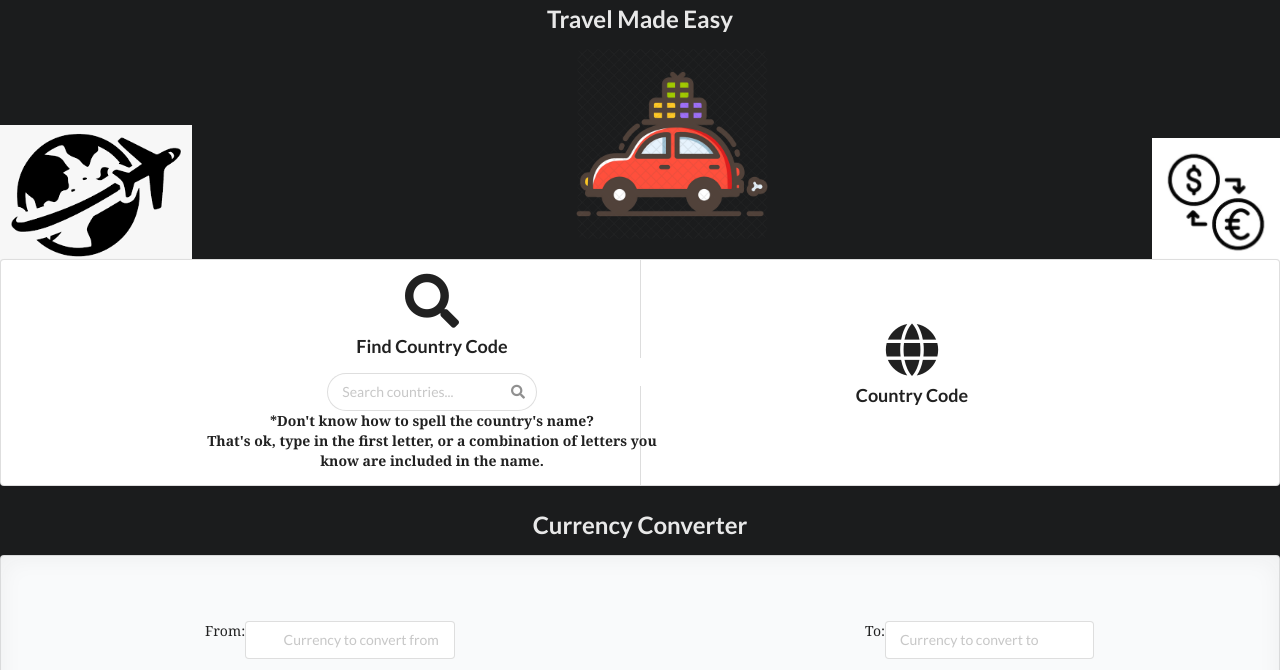
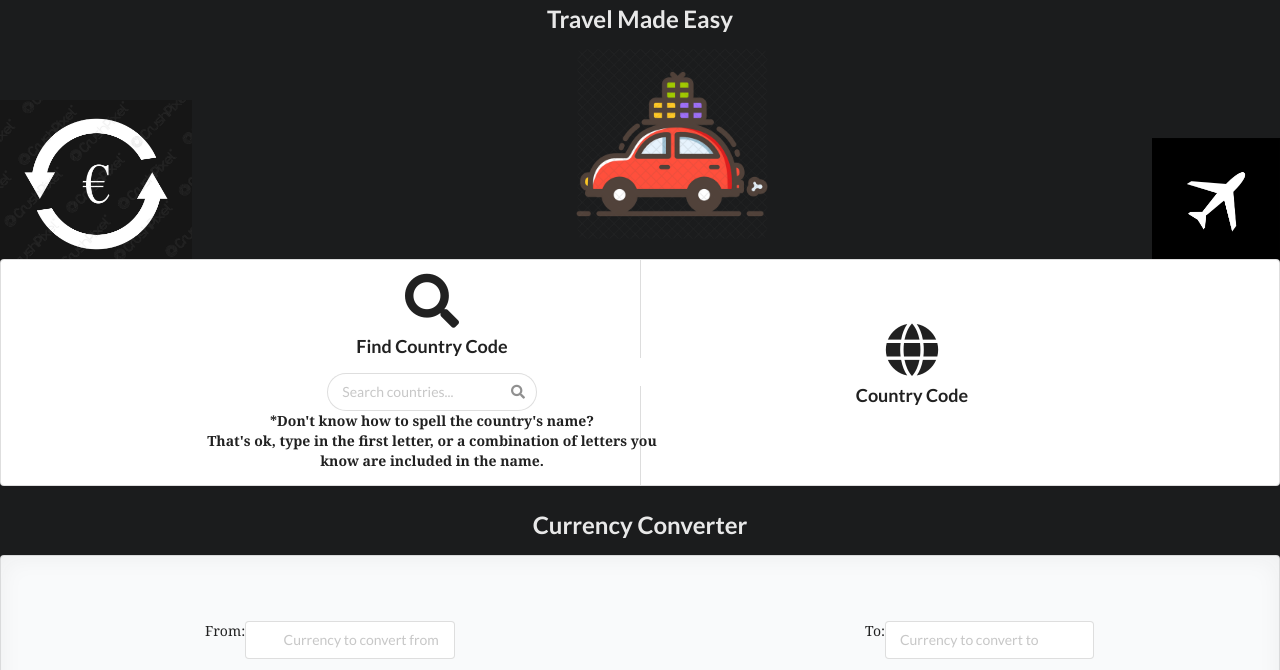
Before and after one commit to gabel35/Spyglass, a plain HTML site: page index.html in a window 1280 px wide. Shown: the part 95-765 px from the top of the page. Drawn offline with nearby package versions, Linux system fonts and the light colour scheme; no server answers.

Commit message:
final commits for right now until i go back to work, change icons to make home page look less ugly

```diff
--- a/css/main.css
+++ b/css/main.css
@@ -18,7 +18,7 @@ div {
     height: 35%;
     width: 15%;
     float: left;
-    margin-top: 6%;
+    margin-top: 4%;
 
 }
 
@@ -33,5 +33,4 @@ div {
 
 .column {
     text-align: center;
-
 }
--- a/index.html
+++ b/index.html
@@ -14,9 +14,9 @@
       <div class="ui text container"></div> <!--make container into large header on page, maybe background picture?? & change fonts - make h1 3x bigger than h2-->
       <h1 class="ui inverted header"> Oh The Places You'll Go..</h1>
       <h2> Travel Made Easy</h2>
-      <img class="currency-icon" src="assets/traveleasy.png" alt="currency-icon">
+      <img class="currency-icon" src="assets/converter-icon-138640.jpg" alt="currency-icon">
       <img class="drive-icon" src="assets/travel-car-1053881.png" alt="drive-icon">
-      <img class="converter-icon" src="assets/exchange-vector-thin-line-icon-260nw-1597654906.webp" alt="converter-icon">
+      <img class="converter-icon" src="assets/travel-icon.jpg" alt="converter-icon">
 
       <!-- Divided Container-->
 
```
Also changed, not shown: assets/converter-icon-138640.jpg (added), assets/exchange-vector-thin-line-icon-260nw-1597654906.webp (deleted), assets/thin-0513_car_travel_road_trip-512.png (deleted), assets/travel-icon.jpg (added), assets/traveleasy.png (deleted), 2 other files.
